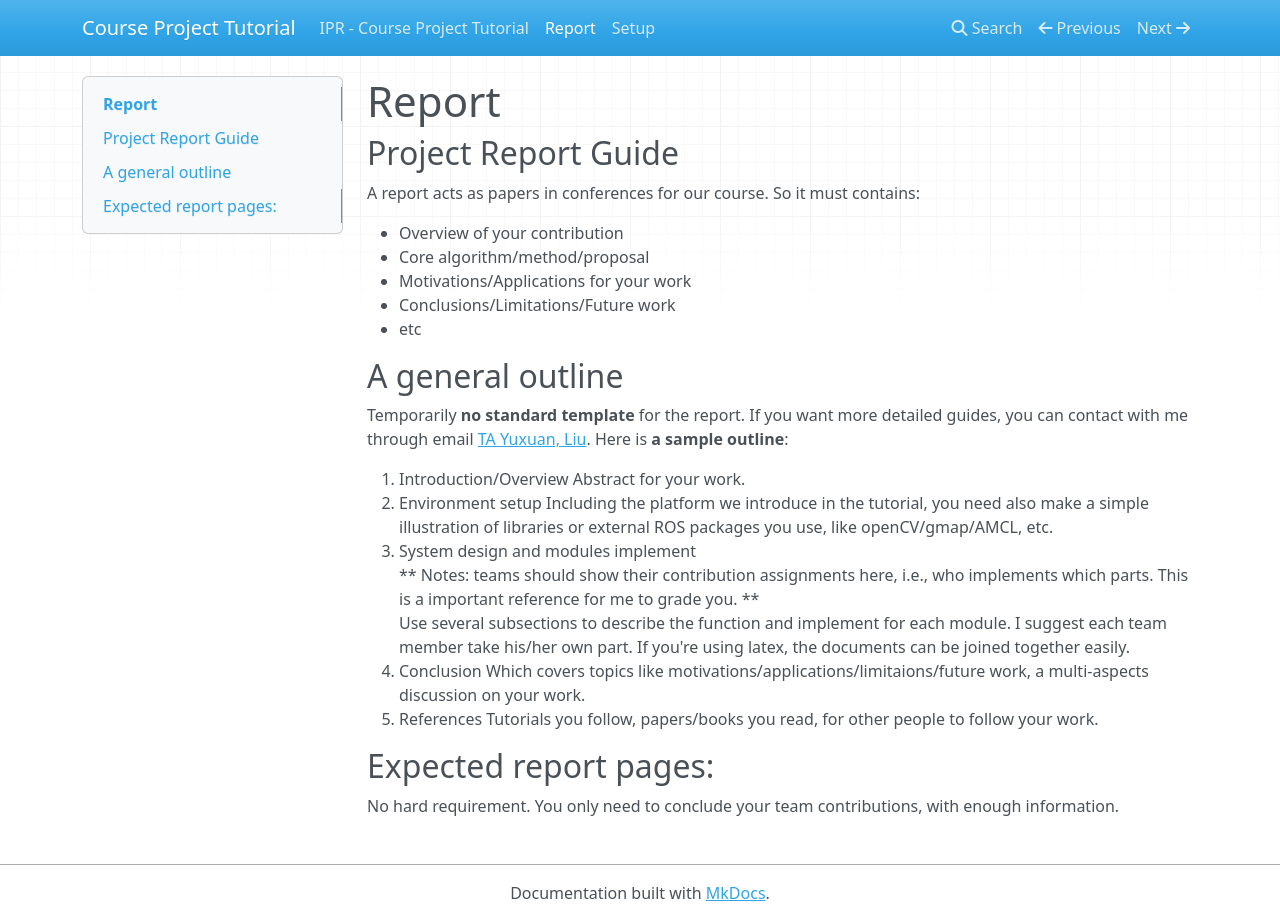
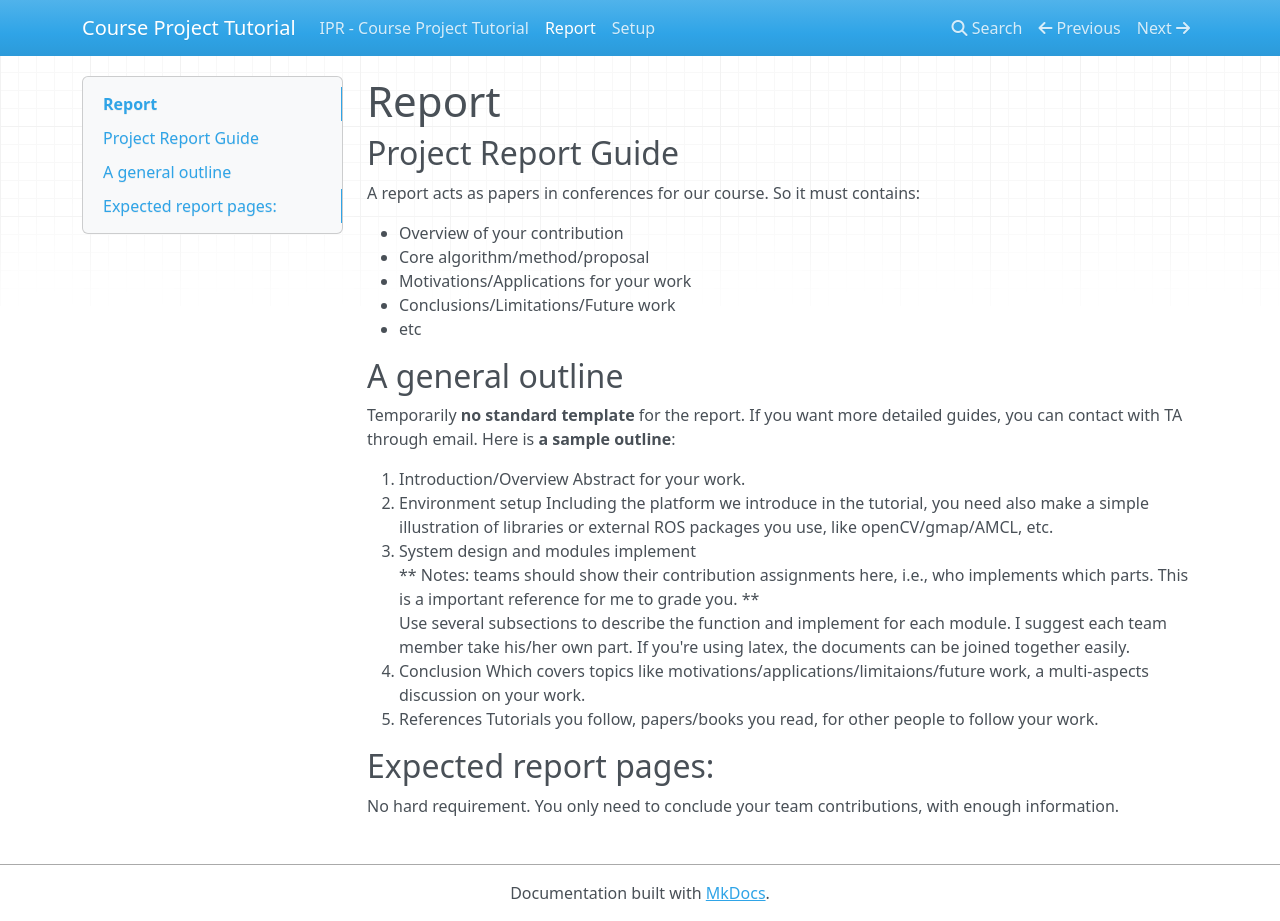
Before and after one commit to ramlab-ipr-project/course-project-tutorial.github.io, an MkDocs documentation site: the page built from docs/report.md, in a window 1280 px wide and 921 px high. Built offline with MkDocs 1.6.1, drawn with Linux system fonts in a browser that asks for light colours; nearby versions of some CDN libraries.

Commit message:
clean up TA contact

```diff
--- a/docs/report.md
+++ b/docs/report.md
@@ -11,18 +11,18 @@ A report acts as papers in conferences for our course. So it must contains:
 - etc
 
 ## A general outline
-Temporarily **no standard template** for the report. If you want more detailed guides, you can contact with me through email [TA Yuxuan, Liu](mailto:yliuhb@connect.ust.hk). Here is **a sample outline**:
+Temporarily **no standard template** for the report. If you want more detailed guides, you can contact with TA through email. Here is **a sample outline**:
 
 1. Introduction/Overview
 Abstract for your work.
-2. Environment setup
+1. Environment setup
 Including the platform we introduce in the tutorial, you need also make a simple illustration of libraries or external ROS packages you use, like openCV/gmap/AMCL, etc.
-3. System design and modules implement <br>
+1. System design and modules implement <br>
 ** Notes: teams should show their contribution assignments here, i.e., who implements which parts. This is a important reference for me to grade you. **<br>
 Use several subsections to describe the function and implement for each module. I suggest each team member take his/her own part. If you're using latex, the documents can be joined together easily.
-4. Conclusion
+1. Conclusion
 Which covers topics like motivations/applications/limitaions/future work, a multi-aspects discussion on your work.
-5. References
+1. References
 Tutorials you follow, papers/books you read, for other people to follow your work.
 
 ## Expected report pages:
```
